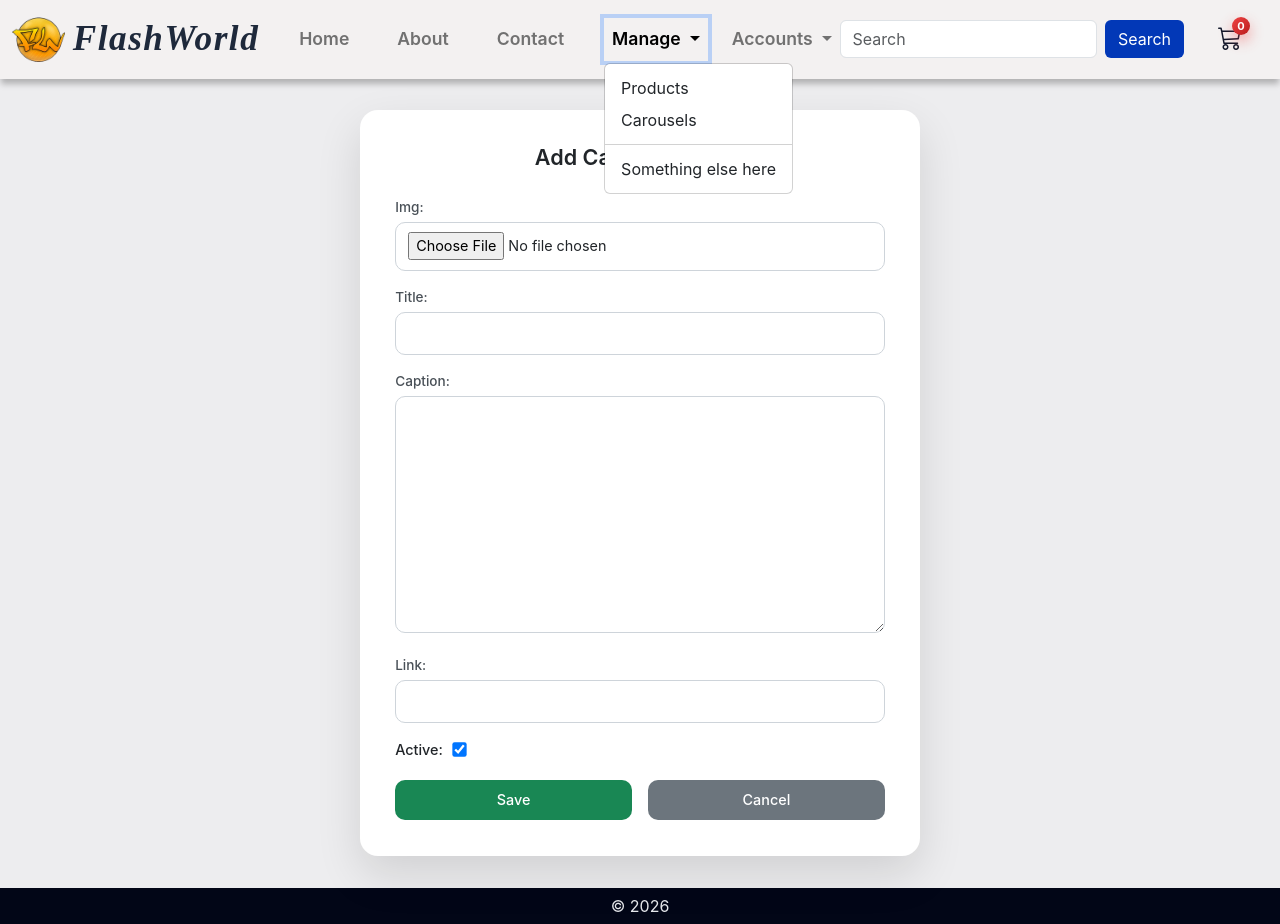
After one commit to thaiyalnath-b/Django-Ecommerce, a Django app: page /carousels/add/ in a window 1280 px wide, after a click on "Manage". The commit adds this page. Run offline with Django 5.2, Linux system fonts and the light colour scheme.

Commit message:
CRUD operations Added for carousel images

```diff
--- a/Eshop/mainapp/urls.py
+++ b/Eshop/mainapp/urls.py
@@ -2,8 +2,17 @@ from django.urls import path
 
 from . import views
 
+from .views import (
+    CarouselImageCreateView, CarouselImageListView, CarouselImagesUpdateView, CarouselImageDeleteView
+)
+
 urlpatterns = [
     path('', views.homeView, name='home_page'),
     path('about/', views.aboutView, name='about_page'),
-    path('contact/', views.contactView, name='contact_page')
+    path('contact/', views.contactView, name='contact_page'),
+
+    path('carousels/', CarouselImageListView.as_view(), name='carousel_list'),
+    path('carousels/add/', CarouselImageCreateView.as_view(), name='carousel_add'),
+    path('carousels/<int:pk>/edit/', CarouselImagesUpdateView.as_view(), name='carousel_edit'),
+    path('carousels/<int:pk>/delete/', CarouselImageDeleteView.as_view(), name='carousel_delete')
 ]
--- a/Eshop/mainapp/views.py
+++ b/Eshop/mainapp/views.py
@@ -30,3 +30,29 @@ def contactView(request):
     }
 
     return render(request, template_name = template, context = context)
+
+from django.views.generic import ( ListView, CreateView, UpdateView, DeleteView)
+from  django.urls import reverse_lazy
+from .models import CarouselImage
+
+class CarouselImageListView(ListView):
+    model = CarouselImage
+    template_name = 'mainapp/carousel_list.html'
+    context_object_name = 'images'
+
+class CarouselImageCreateView(CreateView):
+    model = CarouselImage
+    fields = '__all__'
+    template_name = 'mainapp/carousel_form.html'
+    success_url = reverse_lazy('carousel_list')
+
+class CarouselImagesUpdateView(UpdateView):
+    model = CarouselImage
+    fields = '__all__'
+    template_name = 'mainapp/carousel_form.html'
+    success_url = reverse_lazy('carousel_list')
+
+class CarouselImageDeleteView(DeleteView):
+    model = CarouselImage
+    template_name = 'mainapp/carousel_delete.html'
+    success_url = reverse_lazy('carousel_list')
--- a/Eshop/static/css/styles.css
+++ b/Eshop/static/css/styles.css
@@ -4,12 +4,16 @@
     box-sizing: border-box;
 }
 
+
+/* body */
 body {
     padding: 78px 0 0 0;
     font-family: 'Inter', sans-serif;
     background-color: #ededef;
 }
 
+
+/* Navbar */
 .navbar {
     background-color: rgb(243, 241, 241);
     box-shadow: 0 6px 6px -1px rgba(0, 0, 0, 0.25);
@@ -87,12 +91,16 @@ body {
 
 }
 
+
+/* Footer */
 .footer {
     padding: 6px 0;
     background-color: #020617;
     color: #e5e7eb;
 }
 
+
+/* Product Cards */
 #products-container {
     background-color: #ededef;
     padding-bottom: 60px;
@@ -160,6 +168,8 @@ body {
     }
 }
 
+
+/* Carousel Images */
 #carouselExample {
     .carousel-item {
         img {
@@ -167,6 +177,324 @@ body {
         }
     }
 }
+
+
+/* Carousel Images List */
+.carousel-section {
+    padding: 2rem;
+}
+
+.carousel-header {
+    display: flex;
+    justify-content: space-between;
+    align-items: center;
+    margin-bottom: 1.5rem;
+
+    h3 {
+        font-weight: 600;
+    }
+
+    .btn-add {
+        padding: 0.5rem 1rem;
+        background: #0d6efd;
+        color: #fff;
+        border-radius: 6px;
+        text-decoration: none;
+        transition: 0.3s;
+
+        &:hover {
+            background: #084298;
+        }
+    }
+}
+
+.carousel-card {
+    background: #fff;
+    border-radius: 12px;
+    overflow: hidden;
+    box-shadow: 0 10px 25px rgba(0, 0, 0, 0.08);
+    margin-bottom: 1.5rem;
+    display: flex;
+    flex-direction: column;
+
+    img {
+        width: 100%;
+        height: 220px;
+        object-fit: cover;
+    }
+}
+
+.carousel-body {
+    padding: 1rem;
+
+    h6 {
+        font-size: 1rem;
+        font-weight: 600;
+        margin-bottom: 0.5rem;
+    }
+
+    p {
+        font-size: 0.9rem;
+        color: #6c757d;
+        margin-bottom: 0.75rem;
+    }
+
+    .status {
+        display: inline-block;
+        padding: 0.25rem 0.6rem;
+        font-size: 0.75rem;
+        border-radius: 20px;
+        font-weight: 500;
+    }
+
+    .active {
+        background: #d1e7dd;
+        color: #0f5132;
+    }
+
+    .inactive {
+        background: #f8d7da;
+        color: #842029;
+    }
+}
+
+.carousel-footer {
+    padding: 0.75rem 1rem;
+    border-top: 1px solid #eee;
+    display: flex;
+    justify-content: space-between;
+
+    a {
+        font-size: 0.85rem;
+        padding: 0.4rem 0.8rem;
+        border-radius: 6px;
+        text-decoration: none;
+        transition: 0.3s;
+    }
+
+    .btn-edit {
+        background: #ffc107;
+        color: #000;
+
+        &:hover {
+            background: #e0a800;
+        }
+    }
+
+    .btn-delete {
+        background: #dc3545;
+        color: #fff;
+
+        &:hover {
+            background: #bb2d3b;
+        }
+    }
+}
+
+.empty-text {
+    text-align: center;
+    color: #6c757d;
+    margin-top: 2rem;
+}
+
+
+/* Carousel image Form */
+
+.carousel-form {
+    min-height: 85vh;
+    display: flex;
+    justify-content: center;
+    align-items: center;
+    padding: 2rem;
+}
+
+.form-wrapper {
+    width: 100%;
+    max-width: 560px;
+    background: #ffffff;
+    padding: 2.2rem;
+    border-radius: 18px;
+    box-shadow: 0 18px 45px rgba(0, 0, 0, 0.12);
+
+    h3 {
+        text-align: center;
+        font-size: 1.35rem;
+        font-weight: 600;
+        margin-bottom: 1.6rem;
+        color: #212529;
+    }
+
+    p {
+        margin-bottom: 1rem;
+    }
+
+    label {
+        display: block;
+        font-size: 0.85rem;
+        font-weight: 500;
+        margin-bottom: 0.3rem;
+        color: #495057;
+    }
+
+    input:not([type="checkbox"]),
+    textarea,
+    select {
+        width: 100%;
+        padding: 0.6rem 0.75rem;
+        font-size: 0.9rem;
+        border-radius: 10px;
+        border: 1px solid #ced4da;
+
+        &:focus {
+            outline: none;
+            border-color: #0d6efd;
+        }
+    }
+
+    textarea {
+        min-height: 110px;
+        resize: vertical;
+    }
+}
+
+.form-wrapper p:has(input[type="checkbox"]) {
+    display: flex;
+    align-items: center;
+    gap: 0.6rem;
+}
+
+.form-wrapper p:has(input[type="checkbox"]) label {
+    margin: 0;
+    font-size: 0.9rem;
+    color: #212529;
+}
+
+.form-wrapper input[type="checkbox"] {
+    width: auto;
+    height: auto;
+    margin: 0;
+    transform: scale(1.1);
+}
+
+.actions {
+    display: flex;
+    gap: 1rem;
+    margin-top: 1.2rem;
+
+    a,
+    button {
+        flex: 1;
+        padding: 0.6rem 1rem;
+        border-radius: 10px;
+        font-size: 0.9rem;
+        font-weight: 500;
+        border: none;
+        cursor: pointer;
+        text-decoration: none;
+        transition: 0.25s ease-in-out;
+        text-align: center;
+    }
+
+    .btn-primary {
+        background: #198754;
+        color: #ffffff;
+
+        &:hover {
+            background: #146c43;
+        }
+    }
+
+    .btn-secondary {
+        background: #6c757d;
+        color: #ffffff;
+
+        &:hover {
+            background: #565e64;
+        }
+    }
+}
+
+
+
+/* Carousel image Delete */
+.carousel-delete {
+    min-height: 85vh;
+    display: flex;
+    justify-content: center;
+    align-items: center;
+    padding: 2rem;
+}
+
+.delete-box {
+    width: 100%;
+    max-width: 460px;
+    background: #ffffff;
+    border-radius: 16px;
+    padding: 2rem;
+    text-align: center;
+    box-shadow: 0 18px 45px rgba(0, 0, 0, 0.12);
+
+    h4 {
+        font-size: 1.3rem;
+        font-weight: 600;
+        color: #dc3545;
+        margin-bottom: 1rem;
+    }
+
+    p {
+        font-size: 0.95rem;
+        margin-bottom: 1.25rem;
+        color: #343a40;
+    }
+}
+
+.image-preview {
+    margin-bottom: 1.5rem;
+
+    img {
+        width: 100%;
+        height: 220px;
+        object-fit: cover;
+        border-radius: 12px;
+    }
+}
+
+.actions {
+    display: flex;
+    gap: 1rem;
+
+    a,
+    button {
+        flex: 1;
+        padding: 0.6rem 1rem;
+        border-radius: 10px;
+        font-size: 0.9rem;
+        font-weight: 500;
+        border: none;
+        cursor: pointer;
+        text-decoration: none;
+        transition: 0.25s ease-in-out;
+    }
+
+    .btn-danger {
+        background: #dc3545;
+        color: #ffffff;
+
+        &:hover {
+            background: #bb2d3b;
+        }
+    }
+
+    .btn-secondary {
+        background: #6c757d;
+        color: #ffffff;
+
+        &:hover {
+            background: #565e64;
+        }
+    }
+}
+
 
 /* Search Results */
 .schres {
@@ -181,6 +509,7 @@ body {
     }
 }
 
+
 /* CRUD Operations */
 .crud {
     .btn {
@@ -188,6 +517,7 @@ body {
         color: white;
     }
 }
+
 
 /* Edit Card */
 .edit-section {
@@ -308,6 +638,7 @@ body {
         }
     }
 }
+
 
 /* Delete Product */
 .deleteproduct {
@@ -448,8 +779,6 @@ body {
     }
 }
 
-
-/* Responsive */
 @media (max-width: 768px) {
     .deleteproduct {
         .delete-card {
@@ -461,6 +790,7 @@ body {
         }
     }
 }
+
 
 /* Delete product Image */
 .delete-section {
@@ -584,7 +914,6 @@ body {
     }
 }
 
-
 @media (max-width: 480px) {
     .delete-section {
         .delete-card {
@@ -596,6 +925,7 @@ body {
         }
     }
 }
+
 
 /* Edit Product Image */
 .image-edit-section {
@@ -955,6 +1285,7 @@ body {
 
 }
 
+
 /* No Product */
 .noproduct {
     height: 58.4vh;
@@ -968,6 +1299,7 @@ body {
         color: #6b7280;
     }
 }
+
 
 /* About Section */
 @import url('https://fonts.googleapis.com/css2?family=Playfair+Display:wght@600;800&family=Inter:wght@300;400;600&display=swap');
--- a/Eshop/templates/base/includes/header.html
+++ b/Eshop/templates/base/includes/header.html
@@ -42,7 +42,7 @@
                                 <a class="dropdown-item {% if current_page == 'products' %}active{% endif %}"
                                     href="{% url 'products' %}">Products</a>
                             </li>
-                            <li><a class="dropdown-item" href="#">Carousels</a></li>
+                            <li><a class="dropdown-item" href="{% url 'carousel_list' %}">Carousels</a></li>
                             <li>
                                 <hr class="dropdown-divider">
                             </li>
@@ -75,7 +75,7 @@
                 <ul class="navbar-nav align-items-center mb-2 mb-lg-0">
 
                     <li class="nav-item me-3 position-relative">
-                        <a class="nav-link" href="#">
+                        <a class="nav-link" href="">
                             <i class="bi bi-cart3 fs-4"></i>
                             <span class="cart-badge">0</span>
                         </a>
--- /dev/null
+++ b/Eshop/templates/mainapp/carousel_form.html
@@ -0,0 +1,25 @@
+{% extends 'base/base.html' %}
+
+{% block title %}
+Carousel Image
+{% endblock %}
+
+{% block content %}
+<section class="carousel-form">
+    <div class="form-wrapper">
+        <h3>
+            {% if object %}Edit{% else %}Add{% endif %} Carousel Image
+        </h3>
+
+        <form method="post" enctype="multipart/form-data">
+            {% csrf_token %}
+            {{ form.as_p }}
+
+            <div class="actions">
+                <button type="submit" class="btn-primary">Save</button>
+                <a href="{% url 'carousel_list' %}" class="btn-secondary">Cancel</a>
+            </div>
+        </form>
+    </div>
+</section>
+{% endblock %}
--- a/Eshop/templates/mainapp/includes/carousel.html
+++ b/Eshop/templates/mainapp/includes/carousel.html
@@ -1,12 +1,12 @@
-<div id="carouselExample" class="carousel slide" data-bs-ride="carousel">
+<div id="carouselExample" class="carousel slide" data-bs-ride="carousel" data-bd-interval="3000">
     <div class="carousel-inner">
-       {% for carousel_image in carousel_images %}
+        {% for carousel_image in carousel_images %}
         <div class="carousel-item {% if forloop.counter == 1 %}active{% endif %}">
             <img src="{{carousel_image.img.url}}" class="d-block w-100" alt="Carousel">
         </div>
         {% endfor %}
     </div>
-    <button class="carousel-control-prev" type="button" data-bs-target="#carouselExample" data-bs-slide="prev" >
+    <button class="carousel-control-prev" type="button" data-bs-target="#carouselExample" data-bs-slide="prev">
         <span class="carousel-control-prev-icon" aria-hidden="true"></span>
         <span class="visually-hidden">Previous</span>
     </button>
```
Also changed, not shown: Eshop/templates/mainapp/carousel_delete.html (added, +30 -0 lines), Eshop/templates/mainapp/carousel_list.html (added, +38 -0 lines), Eshop/templates/products/includes/ProductCard.html (+7 -6 lines), Eshop/media/carousel_images/fin5_vxh9ytE.webp (added).
